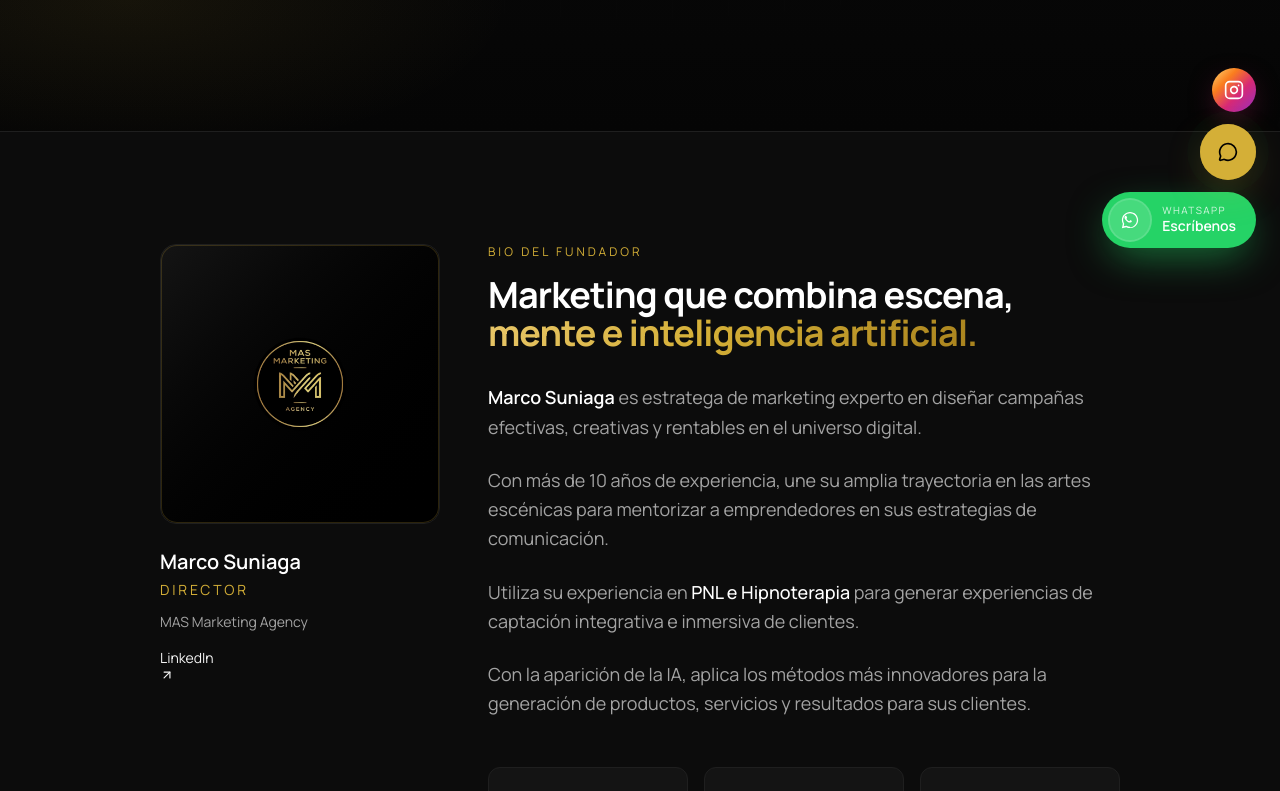
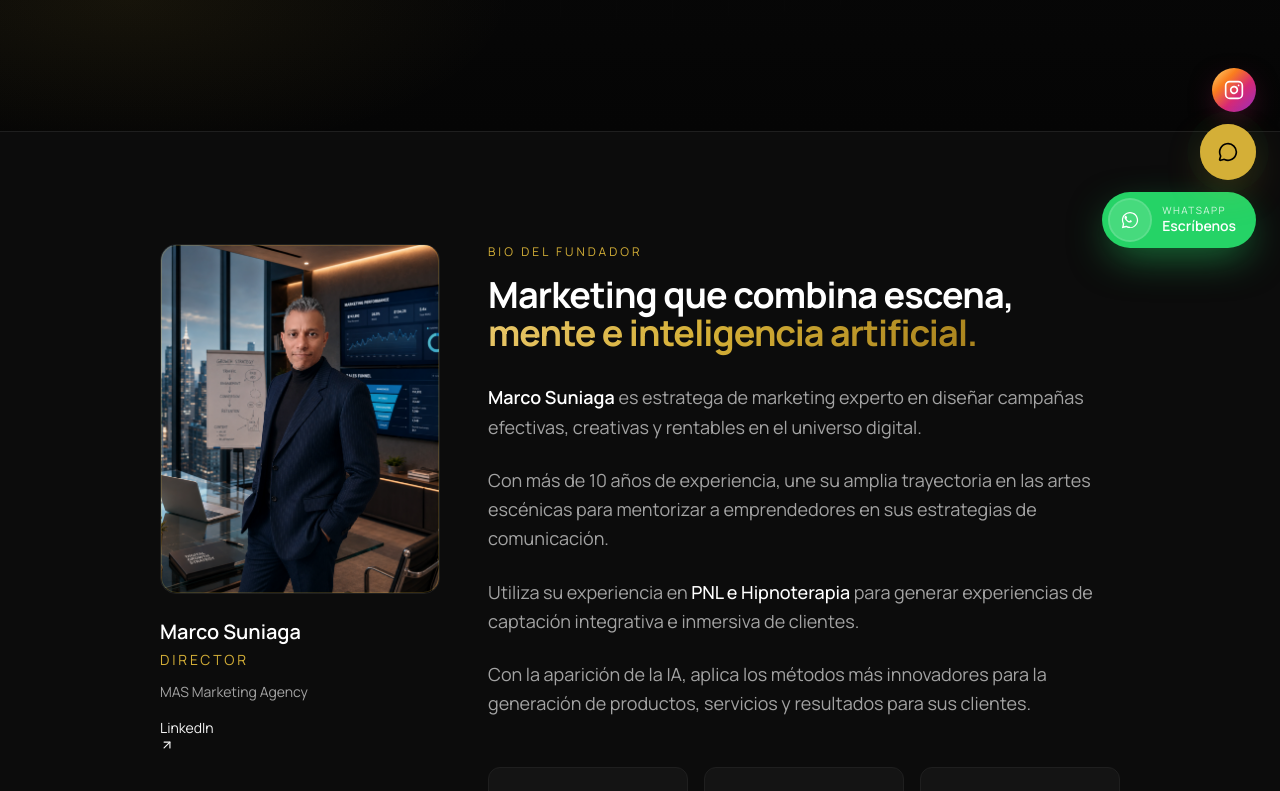
Before and after one commit to Marcosuniaga1/mas-marketing-site, a Next.js app: page /sobre-nosotros in a window 1280 px wide. Shown: the part 528-1319 px from the top of the page. Built offline with nearby package versions, Linux system fonts and the light colour scheme.

Commit message:
fix: replace logo placeholder with real founder photo

```diff
--- a/src/app/sobre-nosotros/page.tsx
+++ b/src/app/sobre-nosotros/page.tsx
@@ -98,17 +98,16 @@
         >
           <div className="mx-auto max-w-5xl px-5 sm:px-8 grid gap-12 lg:grid-cols-[280px_1fr] lg:items-start">
             <div className="lg:sticky lg:top-32">
-              <div className="relative aspect-square w-full max-w-[280px] rounded-2xl border border-[var(--border-strong)] bg-gradient-to-br from-[var(--card)] to-black overflow-hidden">
-                <div className="absolute inset-0 grid place-items-center">
-                  <Image
-                    src="/logo.png"
-                    alt="Marco Suniaga — MAS Marketing Agency"
-                    width={140}
-                    height={140}
-                    className="opacity-90"
-                  />
-                </div>
-                <div className="absolute inset-0 ring-1 ring-inset ring-[var(--gold)]/20 rounded-2xl" />
+              <div className="relative aspect-[4/5] w-full max-w-[280px] rounded-2xl border border-[var(--border-strong)] overflow-hidden">
+                <Image
+                  src="/team/marco.jpg"
+                  alt="Marco Suniaga, Director de MAS Marketing Agency"
+                  width={400}
+                  height={500}
+                  className="object-cover rounded-lg w-full h-full"
+                  priority
+                />
+                <div className="absolute inset-0 ring-1 ring-inset ring-[var(--gold)]/20 rounded-2xl pointer-events-none" />
               </div>
 
               <div className="mt-6 space-y-1">
```
